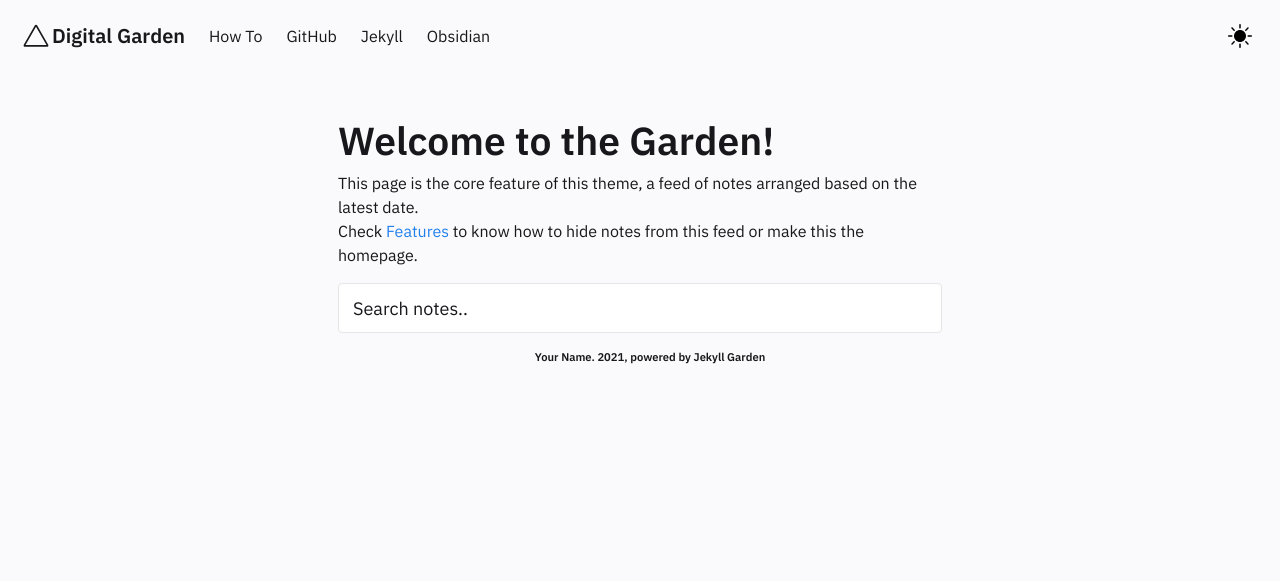
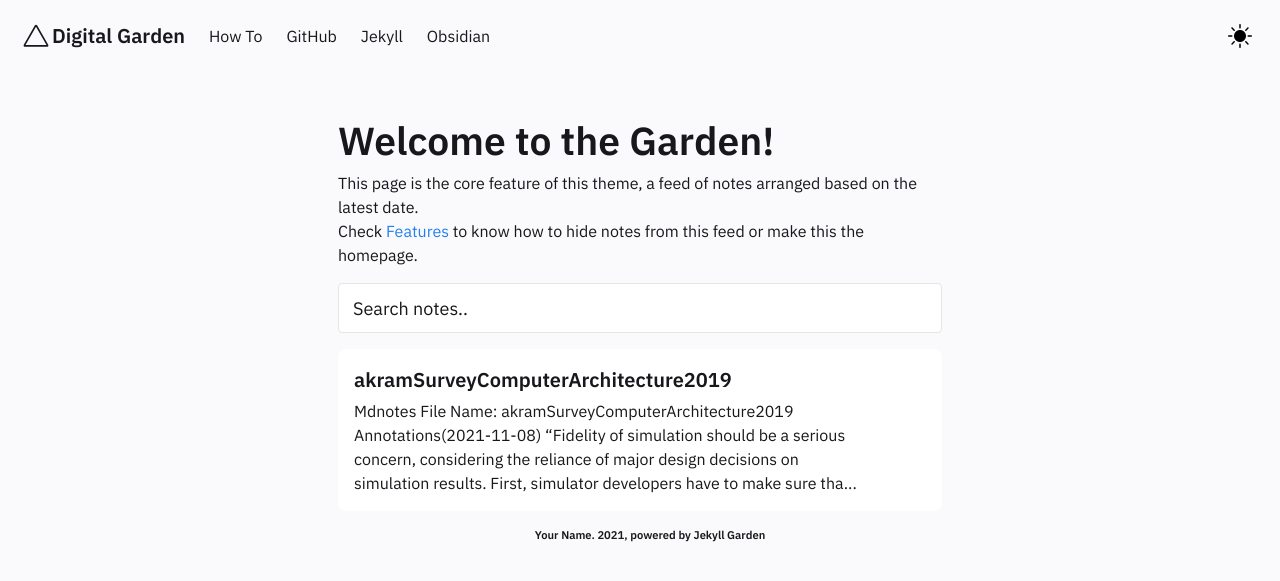
Before and after one commit to JakeFlasher/jakeflasher.github.io, a Jekyll site: the page built from pages/notes.md, in a window 1280 px wide. Shown: the top 581 px of the page. Built offline with Jekyll 4.4.1, drawn with Linux system fonts in a browser that asks for light colours; a file with an impossible date is left out.

Commit message:
Update akramSurveyComputerArchitecture2019 - Annotations (1192021, 93111 AM).md

```diff
--- a/_notes/Public/akramSurveyComputerArchitecture2019 - Annotations (1192021, 93111 AM).md
+++ b/_notes/Public/akramSurveyComputerArchitecture2019 - Annotations (1192021, 93111 AM).md
@@ -1,7 +1,7 @@
 ---
-title:
+title: "akramSurveyComputerArchitecture2019"
 notetype: feed
-date:
+date: 09-11-2021
 ---
 
 * Mdnotes File Name: [[akramSurveyComputerArchitecture2019]]
```
